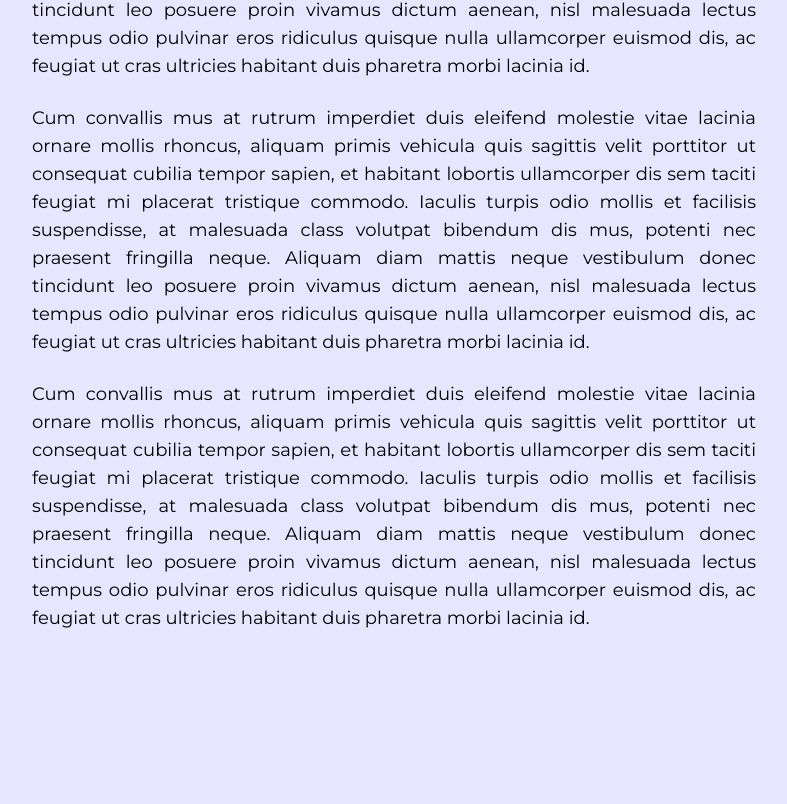
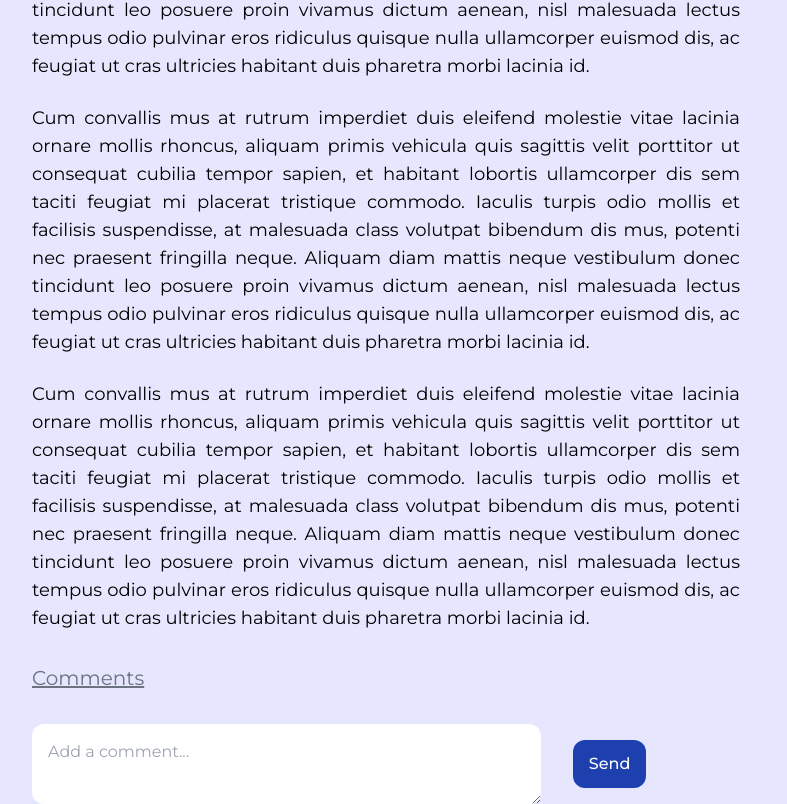
Before and after one commit to Jisap/react19-blog, a React (Vite) app: page /1 in a window 1280 px wide. Shown: the part 1184-1988 px from the top of the page, without its empty margins (96-883 px from the left). Before the commit the page ends 1816 px from the top, so only its background shows below. Built offline with nearby package versions, Linux system fonts and the light colour scheme; no server answers.

Commit message:
Comments

```diff
--- /dev/null
+++ b/src/components/Comment.jsx
@@ -0,0 +1,9 @@
+import React from 'react'
+
+const Comment = () => {
+  return (
+    <div>Comment</div>
+  )
+}
+
+export default Comment
--- /dev/null
+++ b/src/components/Comments.jsx
@@ -0,0 +1,20 @@
+import React from 'react'
+
+const Comments = () => {
+  return (
+    <div className="flex flex-col gap-8 lg:w-3/5">
+      <h1 className='text-xl text-gray-500 underline'>Comments</h1>
+      <div className='flex items-center justify-between gap-8 w-full'>
+        <textarea
+          placeholder='Add a comment...'
+          className='w-full p-4 rounded-xl'
+        />
+        <button className='bg-blue-800 px-4 py-3 text-white font-medium rounded-xl'>
+          Send
+        </button>
+      </div>
+    </div>
+  )
+}
+
+export default Comments
--- a/src/routes/SinglePostpage.jsx
+++ b/src/routes/SinglePostpage.jsx
@@ -2,6 +2,7 @@ import { Link } from 'react-router-dom'
 import Image from '../components/Image'
 import PostMenuAction from '../components/PostMenuAction'
 import Search from '../components/Search'
+import Comments from '../components/Comments'
 
 const SinglePostpage = () => {
   return (
@@ -34,7 +35,7 @@ const SinglePostpage = () => {
       </div>
 
       {/* content */}
-      <div className='flex flex-col md:flex-row gap-8'>
+      <div className='flex flex-col md:flex-row gap-12'>
         {/* text */}
         <div className='lg:text-lg flex flex-col gap-6 text-justify'>
           <p>
@@ -67,7 +68,7 @@ const SinglePostpage = () => {
                 w="48"
                 h="48"
               />
-              <Link>
+              <Link className='text-blue-800'>
                 John Doe
               </Link>
             </div>
@@ -104,6 +105,8 @@ const SinglePostpage = () => {
           <Search />
         </div>
       </div>
+
+      <Comments />
     </div>
   )
 }
```
